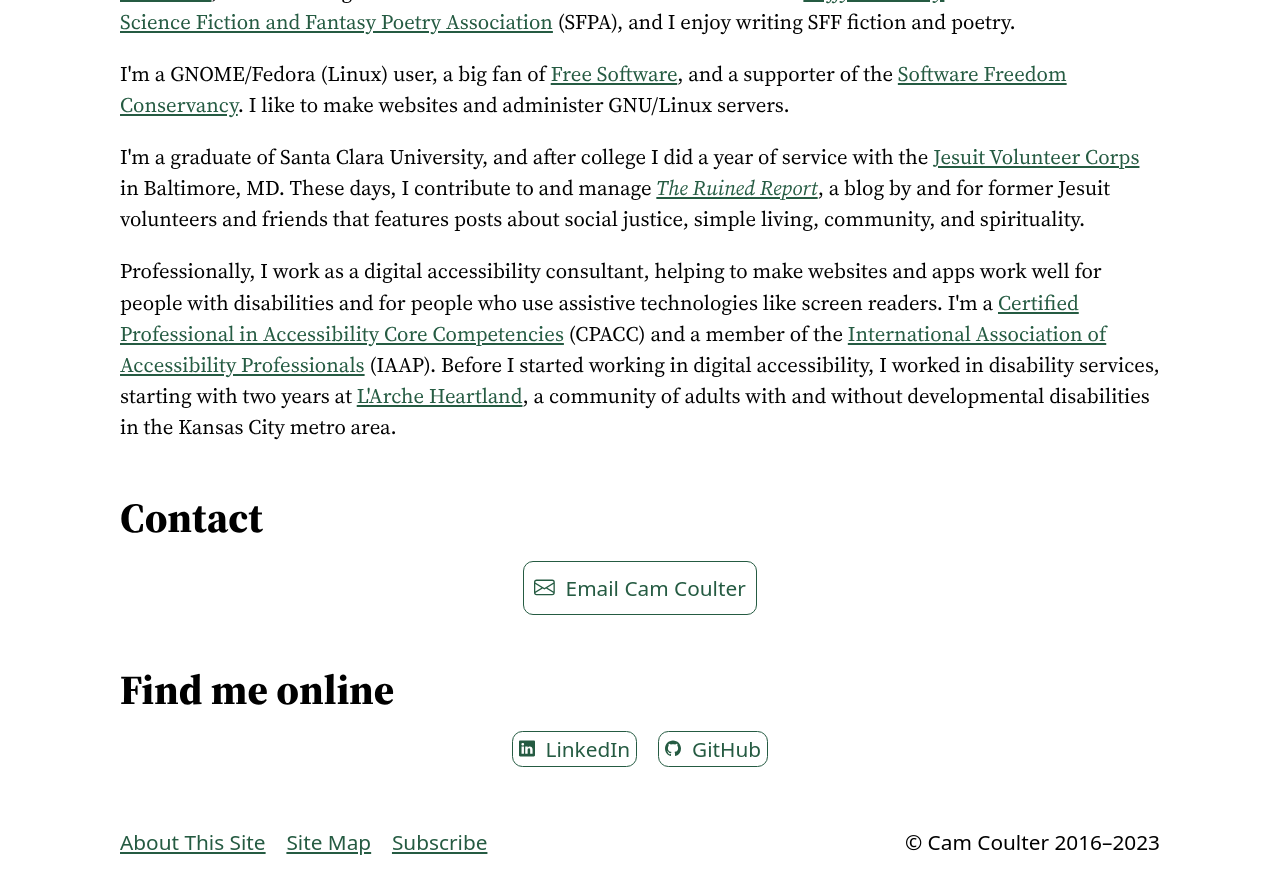
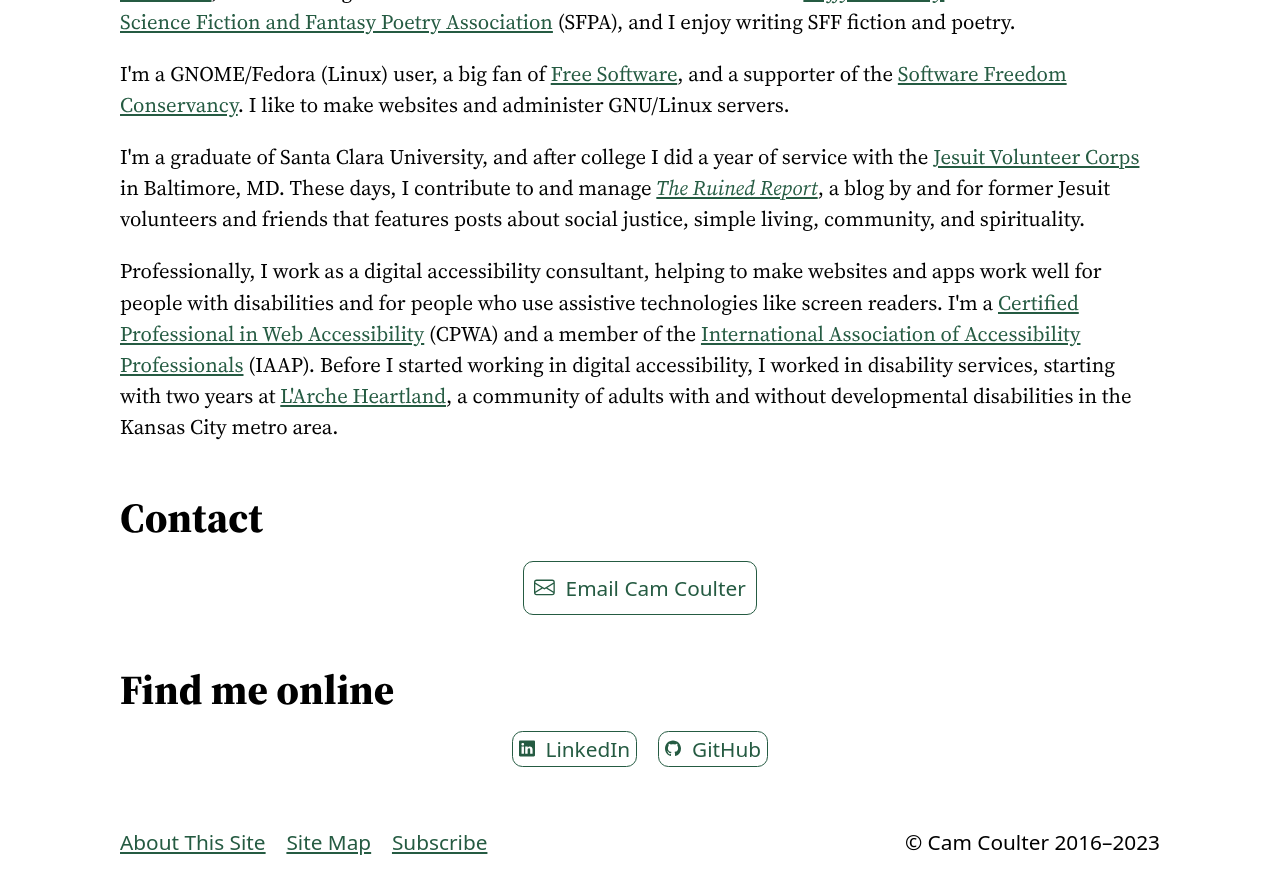
Before and after one commit to cncoulter/camcoulter.com, a Jekyll site: the page built from About.html, in a window 1280 px wide and 900 px high, scrolled down 1123 px. Shown: the top 894 px of the window. Built offline with Jekyll 4.4.1, drawn with Linux system fonts in a browser that asks for light colours; some web fonts are replaced.

Commit message:
Update About

```diff
--- a/About.html
+++ b/About.html
@@ -23,7 +23,7 @@
 
 <p>I'm a graduate of Santa Clara University, and after college I did a year of service with the <a href="http://www.jesuitvolunteers.org/">Jesuit Volunteer Corps</a> in Baltimore, MD. These days, I contribute to and manage <a href="https://theruinedreport.com/"><cite>The Ruined Report</cite></a>, a blog by and for former Jesuit volunteers and friends that features posts about social justice, simple living, community, and spirituality.</p>
 
-<p>Professionally, I work as a digital accessibility consultant, helping to make websites and apps work well for people with disabilities and for people who use assistive technologies like screen readers. I'm a <a href="https://www.accessibilityassociation.org/s/certified-professional">Certified Professional in Accessibility Core Competencies</a> (CPACC) and a member of the <a href="https://www.accessibilityassociation.org/">International Association of Accessibility Professionals</a> (IAAP). Before I started working in digital accessibility, I worked in disability services, starting with two years at <a href="https://www.larcheks.org/">L'Arche Heartland</a>, a community of adults with and without developmental disabilities in the Kansas City metro area.</p>
+<p>Professionally, I work as a digital accessibility consultant, helping to make websites and apps work well for people with disabilities and for people who use assistive technologies like screen readers. I'm a <a href="https://www.accessibilityassociation.org/s/certified-professional-web-accessibility">Certified Professional in Web Accessibility</a> (CPWA) and a member of the <a href="https://www.accessibilityassociation.org/">International Association of Accessibility Professionals</a> (IAAP). Before I started working in digital accessibility, I worked in disability services, starting with two years at <a href="https://www.larcheks.org/">L'Arche Heartland</a>, a community of adults with and without developmental disabilities in the Kansas City metro area.</p>
 
 <h2 id="contact">Contact</h2>
 
```
